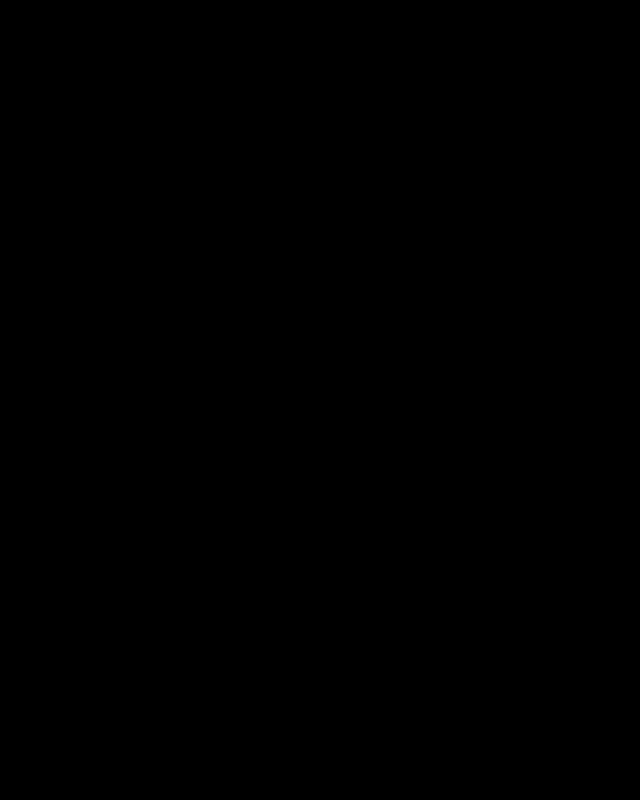
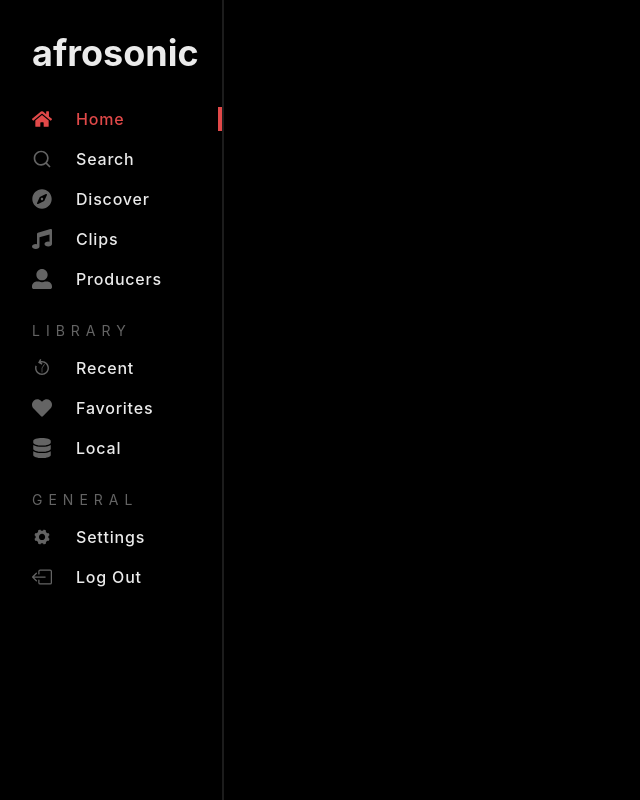
Before and after one commit to olaide-hok/Afrosonic-Dashboard, a Next.js app: page / in a window 1280 px wide. Shown: the whole page, without its empty margins (0-640 px from the left). Built offline with nearby package versions, Linux system fonts and the light colour scheme.

Commit message:
Added Sidebar component in Content component

```diff
--- a/src/components/content/index.tsx
+++ b/src/components/content/index.tsx
@@ -1,9 +1,11 @@
 import {VStack, HStack} from '@chakra-ui/react'
+import {Sidebar} from 'components/sidebar'
 
 const Content = () => {
   return (
     <HStack width="full" flex={1} overflow="hidden">
       {/* Sidebar */}
+      <Sidebar />
       <VStack
         px={12}
         pt={12}
```
